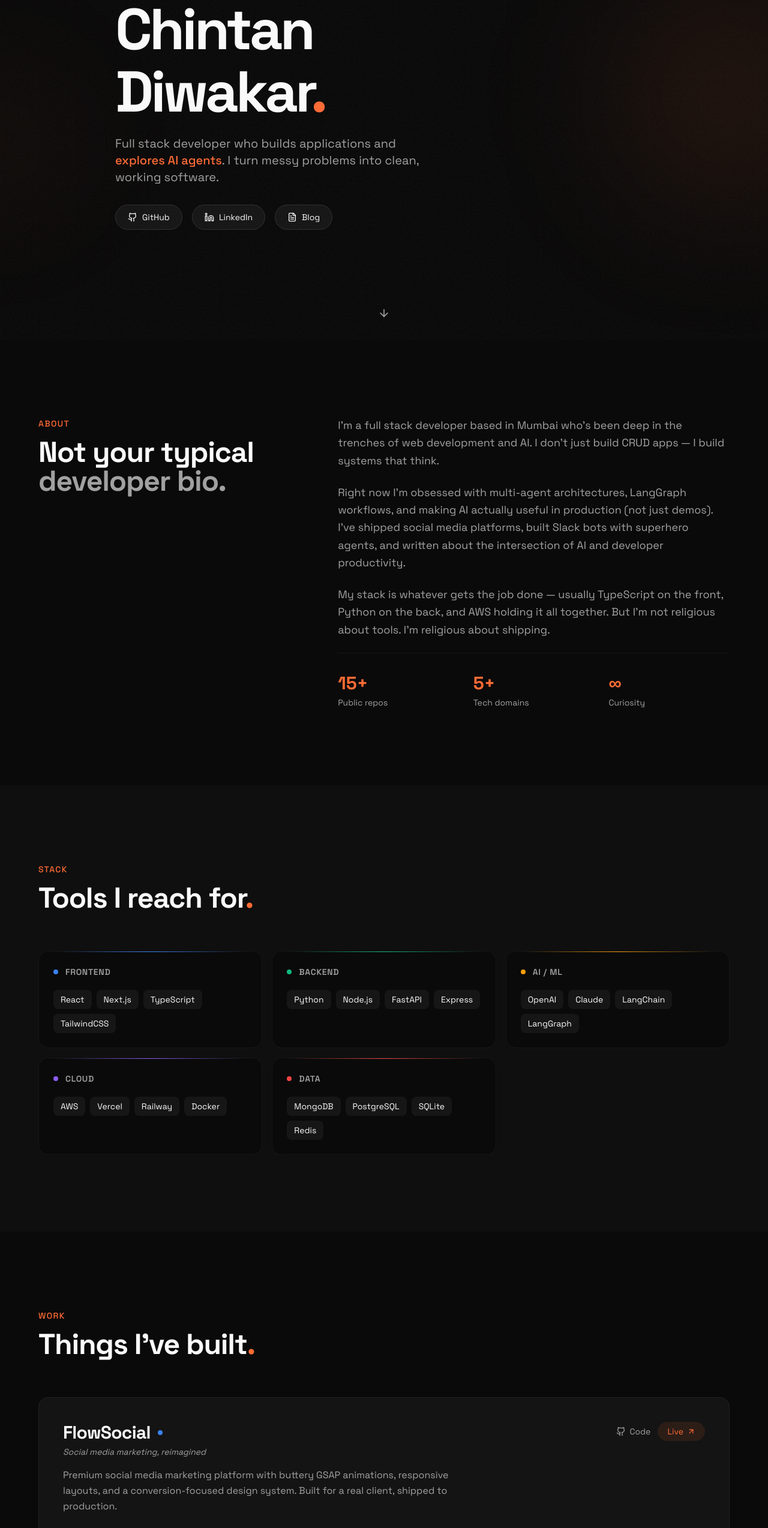
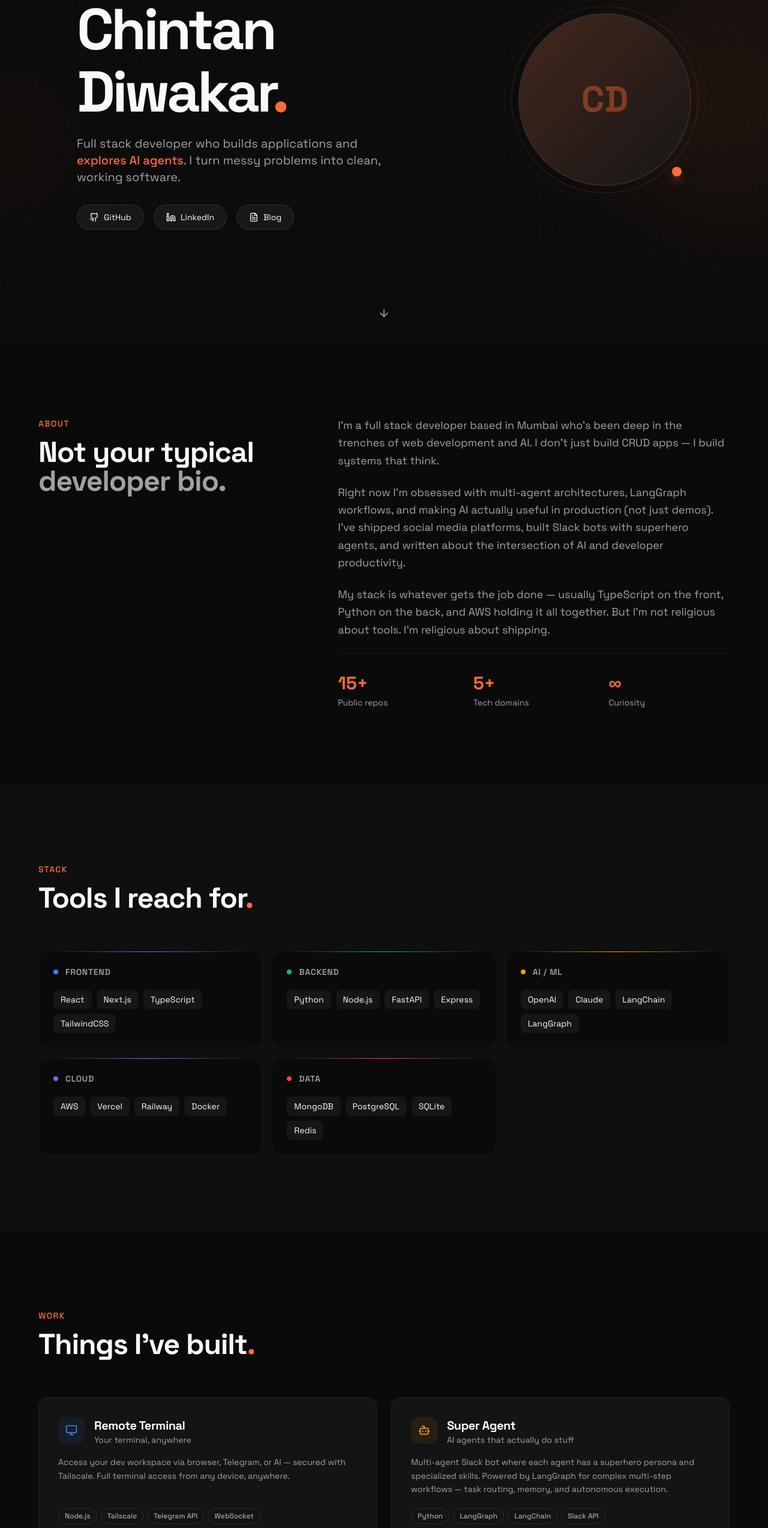
Before and after one commit to chintan-diwakar/chintan-portfolio, a Next.js app: page / in a window 1280 px wide. Shown: the part 234-2781 px from the top of the page at 60% size. Built offline with nearby package versions, Linux system fonts and the light colour scheme.

Commit message:
Add 6 real projects with icons + photo placeholder in hero

```diff
--- a/components/Hero.tsx
+++ b/components/Hero.tsx
@@ -12,11 +12,13 @@ export default function Hero() {
         backgroundSize: '60px 60px',
       }} />
 
-      {/* Floating accent orb */}
+      {/* Floating accent orbs */}
       <div className="absolute top-1/4 -right-32 w-96 h-96 bg-accent/10 rounded-full blur-[120px]" />
       <div className="absolute bottom-1/4 -left-32 w-64 h-64 bg-accent/5 rounded-full blur-[100px]" />
 
-      <div className="relative z-10 max-w-4xl w-full">
+      <div className="relative z-10 max-w-5xl w-full flex flex-col lg:flex-row items-center gap-12 lg:gap-16">
+        {/* Left: Text content */}
+        <div className="flex-1">
           {/* Status line */}
           <motion.div
             initial={{ opacity: 0, x: -20 }}
@@ -50,7 +52,7 @@ export default function Hero() {
             </motion.h1>
           </div>
 
-        {/* Role with typed effect */}
+          {/* Role */}
           <motion.div
             initial={{ opacity: 0 }}
             animate={{ opacity: 1 }}
@@ -69,7 +71,7 @@ export default function Hero() {
             initial={{ opacity: 0, y: 20 }}
             animate={{ opacity: 1, y: 0 }}
             transition={{ duration: 0.5, delay: 1 }}
-          className="flex items-center gap-4"
+            className="flex items-center gap-4 flex-wrap"
           >
             <a
               href="https://github.com/chintan-diwakar"
@@ -101,6 +103,38 @@ export default function Hero() {
           </motion.div>
         </div>
 
+        {/* Right: Photo */}
+        <motion.div
+          initial={{ opacity: 0, scale: 0.9 }}
+          animate={{ opacity: 1, scale: 1 }}
+          transition={{ duration: 0.7, delay: 0.6 }}
+          className="shrink-0"
+        >
+          <div className="relative">
+            {/* Decorative ring */}
+            <div className="absolute -inset-3 rounded-full border border-accent/20 animate-[spin_20s_linear_infinite]" />
+            <div className="absolute -inset-6 rounded-full border border-white/5" />
+
+            {/* Photo container — replace src with your photo */}
+            <div className="w-56 h-56 sm:w-64 sm:h-64 lg:w-72 lg:h-72 rounded-full overflow-hidden border-2 border-white/10 bg-bg-secondary relative">
+              {/* Replace this with your image:
+                  1. Add your photo to /public/chintan.jpg
+                  2. Uncomment the img tag below
+                  3. Remove the placeholder div */}
+              {/* <img src="/chintan.jpg" alt="Chintan Diwakar" className="w-full h-full object-cover" /> */}
+
+              {/* Placeholder — remove after adding photo */}
+              <div className="w-full h-full flex items-center justify-center bg-gradient-to-br from-accent/20 to-bg-secondary">
+                <span className="text-6xl font-bold text-accent/40">CD</span>
+              </div>
+            </div>
+
+            {/* Accent dot */}
+            <div className="absolute bottom-4 right-4 w-4 h-4 rounded-full bg-accent shadow-lg shadow-accent/50" />
+          </div>
+        </motion.div>
+      </div>
+
       {/* Scroll indicator */}
       <motion.div
         initial={{ opacity: 0 }}
--- a/components/Projects.tsx
+++ b/components/Projects.tsx
@@ -2,18 +2,20 @@
 
 import { motion, useInView } from 'framer-motion'
 import { useRef } from 'react'
-import { ExternalLink, Github, ArrowUpRight } from 'lucide-react'
+import { ExternalLink, Github, ArrowUpRight, Monitor, Bot, FlaskConical, MessageSquare, TrendingUp, HardDrive } from 'lucide-react'
 
 const projects = [
   {
-    title: 'FlowSocial',
-    tagline: 'Social media marketing, reimagined',
+    title: 'Remote Terminal',
+    tagline: 'Your terminal, anywhere',
     description:
-      'Premium social media marketing platform with buttery GSAP animations, responsive layouts, and a conversion-focused design system. Built for a real client, shipped to production.',
-    tech: ['Next.js', 'TypeScript', 'GSAP', 'Tailwind CSS'],
-    github: 'https://github.com/chintan-diwakar/flowsocial-website',
-    live: 'https://flowsocial-website.vercel.app',
+      'Access your dev workspace via browser, Telegram, or AI — secured with Tailscale. Full terminal access from any device, anywhere.',
+    tech: ['Node.js', 'Tailscale', 'Telegram API', 'WebSocket'],
+    github: 'https://github.com/chintan-diwakar/remote-terminal',
+    live: null,
+    icon: Monitor,
     accent: '#3b82f6',
+    emoji: '🖥️',
   },
   {
     title: 'Super Agent',
@@ -23,7 +25,57 @@ const projects = [
     tech: ['Python', 'LangGraph', 'LangChain', 'Slack API'],
     github: 'https://github.com/chintan-diwakar/super-agent',
     live: null,
+    icon: Bot,
     accent: '#f59e0b',
+    emoji: '🦸',
+  },
+  {
+    title: 'CopyBrewery',
+    tagline: 'Brew fresh marketing copy from the web',
+    description:
+      'AI-powered tool that scrapes the web and brews fresh, compelling marketing copy. Feed it a URL, get back high-converting copy tailored to your brand.',
+    tech: ['Python', 'OpenAI', 'Web Scraping', 'NLP'],
+    github: 'https://github.com/ChintanDiwakar/copybrewery',
+    live: null,
+    icon: FlaskConical,
+    accent: '#10b981',
+    emoji: '🧪',
+  },
+  {
+    title: 'AskMyCode.xyz',
+    tagline: 'Chat with your codebase, privacy-first',
+    description:
+      'Talk to your codebase in natural language. Everything runs locally — no code leaves your machine. Understands context, finds bugs, explains logic.',
+    tech: ['TypeScript', 'LLM', 'RAG', 'Privacy-first'],
+    github: null,
+    live: 'https://askmycode.xyz',
+    icon: MessageSquare,
+    accent: '#8b5cf6',
+    emoji: '💬',
+  },
+  {
+    title: 'Zentickr Yahoo Query MCP',
+    tagline: 'Financial data at your fingertips',
+    description:
+      'MCP server that pipes Yahoo Finance data directly into your AI tools. Real-time quotes, historical data, and financial analysis — all through a clean interface.',
+    tech: ['TypeScript', 'MCP', 'Yahoo Finance', 'API'],
+    github: 'https://github.com/chintan-diwakar/zentickr-yahoo-query-mcp',
+    live: null,
+    icon: TrendingUp,
+    accent: '#ef4444',
+    emoji: '📈',
+  },
+  {
+    title: 'AWS Utility',
+    tagline: 'AWS credentials & S3, simplified',
+    description:
+      'Clean web interface for managing AWS credentials and browsing S3 buckets. No more fumbling with CLI for quick checks.',
+    tech: ['Next.js', 'AWS SDK', 'S3', 'IAM'],
+    github: null,
+    live: 'https://aws-utility.vercel.app',
+    icon: HardDrive,
+    accent: '#f97316',
+    emoji: '🪣',
   },
 ]
 
@@ -46,76 +98,79 @@ export default function Projects() {
           </h2>
         </motion.div>
 
-        <div className="space-y-8">
+        <div className="grid md:grid-cols-2 gap-6">
           {projects.map((project, idx) => (
             <motion.div
               key={project.title}
               initial={{ opacity: 0, y: 40 }}
               animate={inView ? { opacity: 1, y: 0 } : {}}
-              transition={{ duration: 0.6, delay: idx * 0.15 }}
+              transition={{ duration: 0.6, delay: idx * 0.1 }}
               className="group relative"
             >
-              <div className="relative p-8 sm:p-10 rounded-2xl bg-bg-secondary border border-white/5 hover:border-white/10 transition-all duration-500 overflow-hidden">
+              <div className="relative h-full p-7 sm:p-8 rounded-2xl bg-bg-secondary border border-white/5 hover:border-white/10 transition-all duration-500 overflow-hidden">
                 {/* Hover gradient */}
                 <div
                   className="absolute inset-0 opacity-0 group-hover:opacity-100 transition-opacity duration-500"
                   style={{
-                    background: `radial-gradient(600px circle at var(--mouse-x, 50%) var(--mouse-y, 50%), ${project.accent}08, transparent 40%)`,
+                    background: `radial-gradient(400px circle at 50% 50%, ${project.accent}10, transparent 60%)`,
                   }}
                 />
 
-                <div className="relative z-10">
-                  {/* Header row */}
-                  <div className="flex flex-col sm:flex-row sm:items-start sm:justify-between gap-4 mb-4">
-                    <div>
-                      <div className="flex items-center gap-3 mb-1">
-                        <h3 className="text-2xl sm:text-3xl font-bold tracking-tight">{project.title}</h3>
+                <div className="relative z-10 flex flex-col h-full">
+                  {/* Icon + Title row */}
+                  <div className="flex items-start gap-4 mb-4">
                     <div
-                          className="w-2 h-2 rounded-full"
-                          style={{ backgroundColor: project.accent }}
-                        />
+                      className="shrink-0 w-11 h-11 rounded-xl flex items-center justify-center text-lg"
+                      style={{ backgroundColor: `${project.accent}15` }}
+                    >
+                      <project.icon size={20} style={{ color: project.accent }} />
                     </div>
-                      <p className="text-text-secondary text-sm italic">{project.tagline}</p>
+                    <div className="flex-1 min-w-0">
+                      <h3 className="text-xl font-bold tracking-tight">{project.title}</h3>
+                      <p className="text-text-secondary text-sm">{project.tagline}</p>
+                    </div>
                   </div>
 
-                    <div className="flex items-center gap-3 shrink-0">
+                  <p className="text-text-secondary leading-relaxed text-sm mb-5 flex-1">
+                    {project.description}
+                  </p>
+
+                  {/* Tech tags */}
+                  <div className="flex flex-wrap gap-1.5 mb-5">
+                    {project.tech.map((t) => (
+                      <span
+                        key={t}
+                        className="px-2.5 py-1 text-xs font-medium rounded-full border border-white/10 text-text-secondary"
+                      >
+                        {t}
+                      </span>
+                    ))}
+                  </div>
+
+                  {/* Links */}
+                  <div className="flex items-center gap-3 pt-4 border-t border-white/5">
+                    {project.github && (
                       <a
                         href={project.github}
                         target="_blank"
                         rel="noopener noreferrer"
                         className="flex items-center gap-1.5 text-sm text-text-secondary hover:text-accent transition-colors"
                       >
-                        <Github size={16} />
-                        Code
+                        <Github size={15} />
+                        Source
                       </a>
+                    )}
                     {project.live && (
                       <a
                         href={project.live}
                         target="_blank"
                         rel="noopener noreferrer"
-                          className="flex items-center gap-1.5 text-sm px-4 py-1.5 rounded-full bg-accent/10 text-accent hover:bg-accent hover:text-bg-primary transition-all duration-300"
+                        className="flex items-center gap-1.5 text-sm px-4 py-1.5 rounded-full bg-accent/10 text-accent hover:bg-accent hover:text-bg-primary transition-all duration-300 ml-auto"
                       >
                         Live
                         <ArrowUpRight size={14} />
                       </a>
                     )}
-                    </div>
-                  </div>
-
-                  <p className="text-text-secondary leading-relaxed mb-6 max-w-2xl">
-                    {project.description}
-                  </p>
-
-                  {/* Tech tags */}
-                  <div className="flex flex-wrap gap-2">
-                    {project.tech.map((t) => (
-                      <span
-                        key={t}
-                        className="px-3 py-1 text-xs font-medium rounded-full border border-white/10 text-text-secondary"
-                      >
-                        {t}
-                      </span>
-                    ))}
                   </div>
                 </div>
               </div>
@@ -127,7 +182,7 @@ export default function Projects() {
         <motion.div
           initial={{ opacity: 0 }}
           animate={inView ? { opacity: 1 } : {}}
-          transition={{ delay: 0.5 }}
+          transition={{ delay: 0.8 }}
           className="mt-12 text-center"
         >
           <a
@@ -136,7 +191,7 @@ export default function Projects() {
             rel="noopener noreferrer"
             className="inline-flex items-center gap-2 text-text-secondary hover:text-accent transition-colors text-sm"
           >
-            View all 15+ repos on GitHub
+            View all repos on GitHub
             <ArrowUpRight size={14} />
           </a>
         </motion.div>
```
Also changed, not shown: 1 other file (tests, documents, lock files or other folders). Lines whose indentation alone changed are shown as unchanged.
